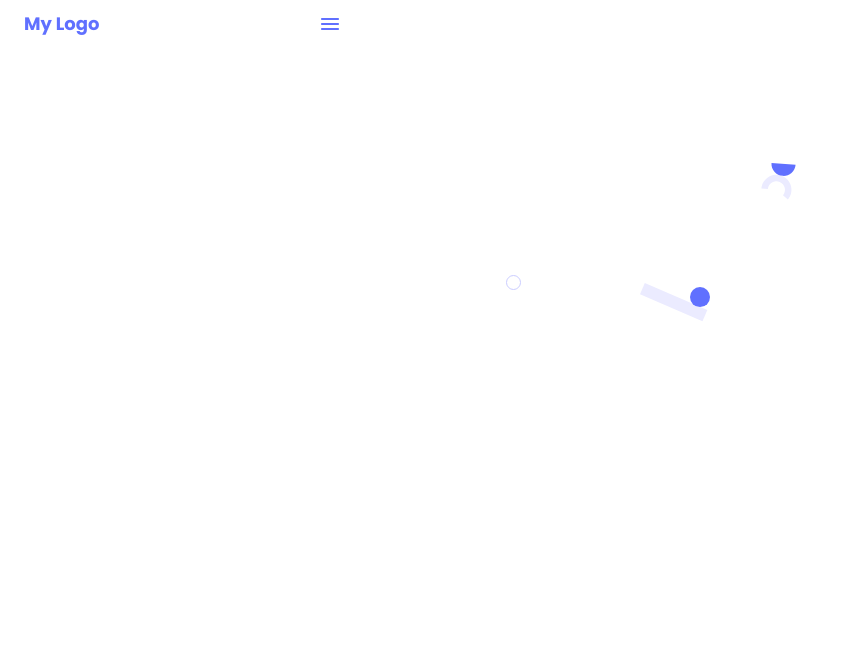
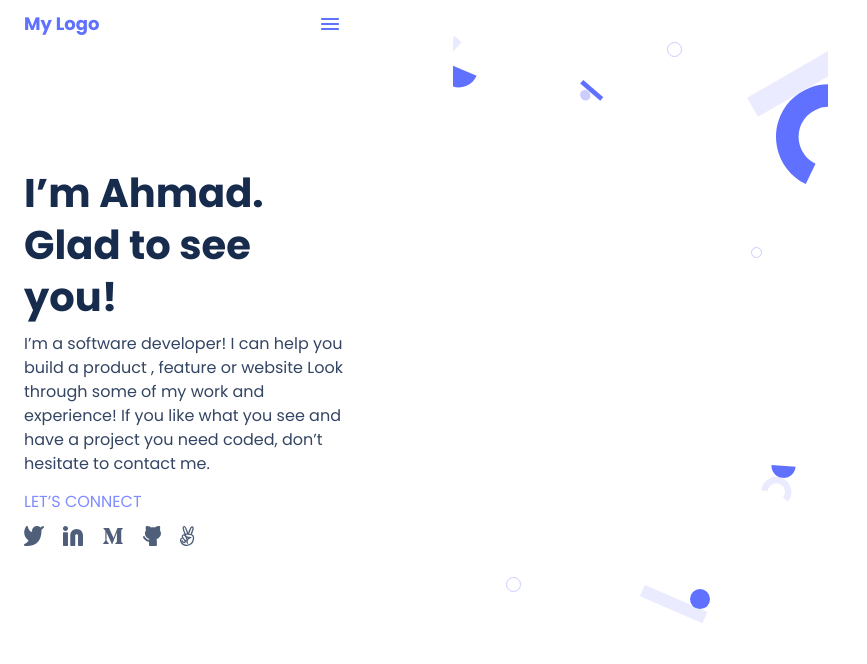
Before and after one commit to Muhammad-Ahmad-Saeed/Portfolio, a website: page index.html in a window 1280 px wide. Shown: the whole page, without its empty margins (0-867 px from the left). Drawn offline with Linux system fonts and the light colour scheme.

Commit message:
Headline commit

```diff
--- a/index.html
+++ b/index.html
@@ -16,5 +16,23 @@
         </div>
         <div class="menu"><img src="Icon - Menu.svg" alt=""></div>
     </header>
+
+    <div class="headline">
+
+        <div class="primaryText">
+            I’m Ahmad. Glad to see you!
+        </div>
+
+        <div class="description">
+            I’m a software developer! I can help you build a product , feature or website Look through some of my work and experience! If you like what you see and have a project you need coded, don’t hesitate to contact me.
+        </div>
+
+        <div class="connect">LET’S CONNECT</div>
+
+        <div class="mediaIcons">
+            <img src="social media icons.svg" alt="social media icons">
+        </div>
+
+    </div>
 </body>
 </html>
--- a/style.css
+++ b/style.css
@@ -36,3 +36,56 @@ body {
   width: 24px;
   height: 24px;
 }
+
+.headline {
+  display: inline-flex;
+  padding: 114px 24px;
+  flex-direction: column;
+  align-items: flex-start;
+  gap: 12px;
+}
+
+.primaryText {
+  display: flex;
+  width: 327px;
+  height: 150px;
+  flex-direction: column;
+  justify-content: center;
+  color: var(--neutrals-n-800, #172b4d);
+  font-family: 'Poppins', sans-serif;
+  font-size: 40px;
+  font-style: normal;
+  font-weight: 700;
+  line-height: 52px;
+}
+
+.description {
+  width: 327px;
+  height: 146px;
+  color: var(--neutrals-n-600, #344563);
+  font-family: 'Poppins', sans-serif;
+  font-size: 16px;
+  font-style: normal;
+  font-weight: 400;
+  line-height: 24px;
+}
+
+.connect {
+  color: var(--primary-b-300, #7f8cff);
+  font-family: 'Poppins', sans-serif;
+  font-size: 16px;
+  font-style: normal;
+  font-weight: 500;
+  line-height: 24px;
+}
+
+.mediaIcons {
+  width: 170.167px;
+  height: 20px;
+}
+
+.style {
+  width: 105px;
+  height: 105px;
+  flex-shrink: 0;
+}
```
